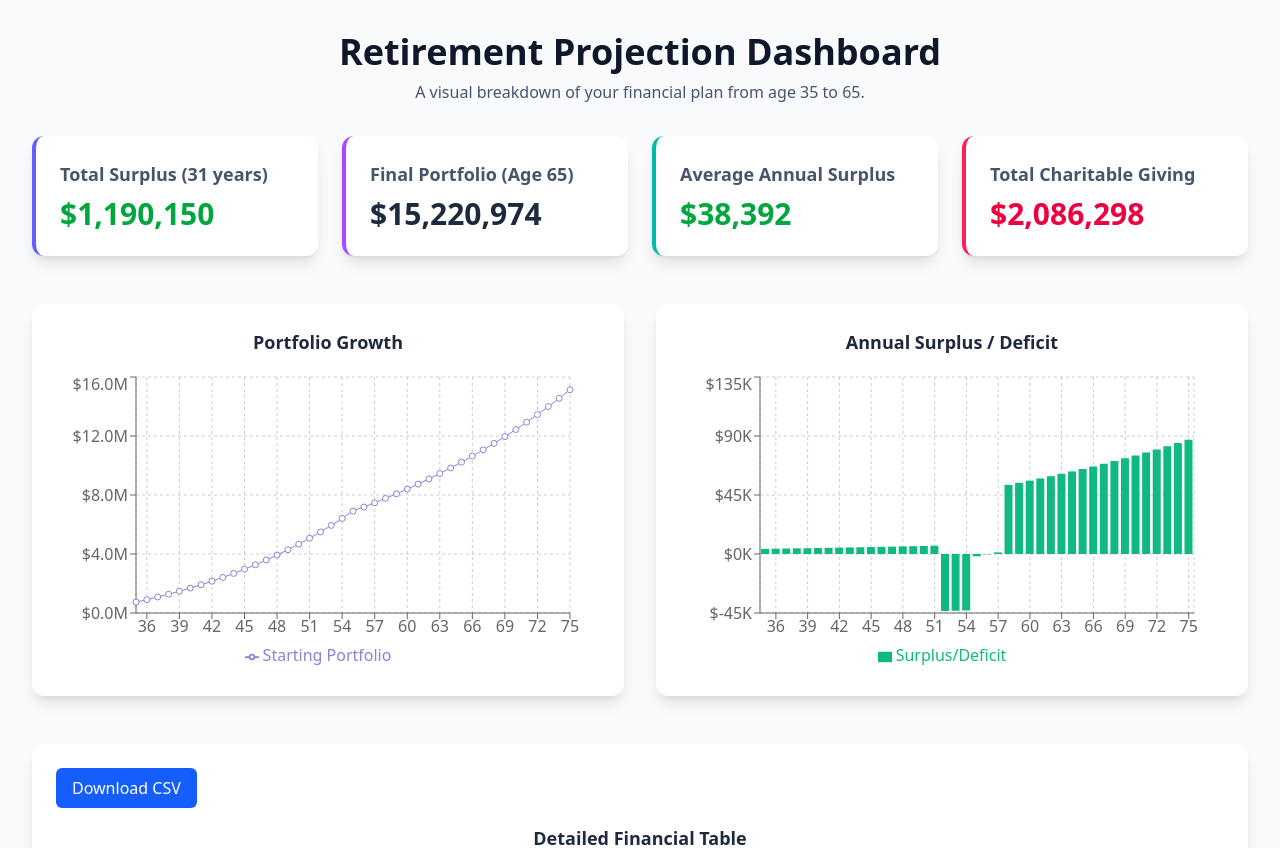
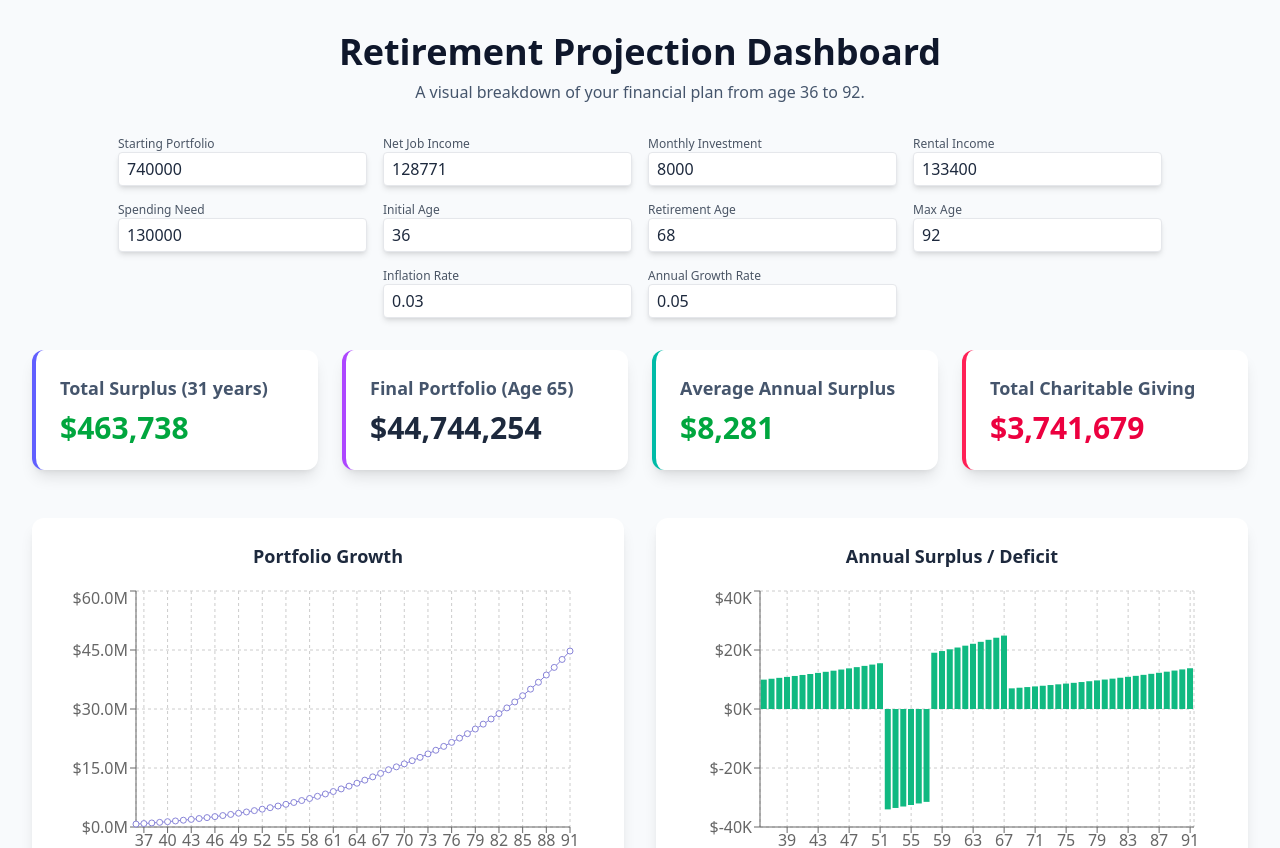
Before and after one commit to dwolner/retirement-projections, a React (Vite) app: page / in a window 1280 px wide. Shown: the top 848 px of the page. Built offline with nearby package versions, Linux system fonts and the light colour scheme.

Commit message:
added inputs for starting values

```diff
--- a/src/App.tsx
+++ b/src/App.tsx
@@ -1,5 +1,5 @@
 import { ArrowDown, ArrowUp } from "lucide-react";
-import React, { useState } from "react";
+import React, { useEffect, useState } from "react";
 import {
   Bar,
   BarChart,
@@ -25,23 +25,91 @@ const formatCurrency = (value: number) => {
 
 // Main App component
 export default function App() {
-  const initialData = {
-    age: 35,
-    startingPortfolio: 740000,
-    netJobIncome: 128771,
-    monthlyInvestment: 11000,
-    portfolioGrowth: 45400,
-    rentalIncome: 133400,
-    spendingNeed: 100000,
-    charitableGiving: 20000,
-    surplusDeficit: 0,
+  const [startingPortfolio, setStartingPortfolio] = useState(740000);
+  const [netJobIncome, setNetJobIncome] = useState(128771);
+  const [monthlyInvestment, setMonthlyInvestment] = useState(8000);
+  const [rentalIncome, setRentalIncome] = useState(133400);
+  const [spendingNeed, setSpendingNeed] = useState(130000);
+  const [initialAge, setInitialAge] = useState(36);
+  const [retirementAge, setRetirementAge] = useState(68);
+  const [maxAge, setMaxAge] = useState(92);
+  const [inflationRate, setInflationRate] = useState(0.03);
+  const [annualGrowthRate, setAnnualGrowthRate] = useState(0.05);
+
+  type DataRow = {
+    age: number;
+    startingPortfolio: number;
+    netJobIncome: number;
+    portfolioGrowth: number;
+    rentalIncome: number;
+    totalIncome: number;
+    spendingNeed: number;
+    charitableGiving: number;
+    investmentExpenses: number;
+    surplusDeficit: number;
   };
+  const [data, setData] = useState<DataRow[]>([]);
 
-  const initialAge = initialData.age;
-  const retirementAge = 55; // Assume retirement at age 54
-  const maxAge = 76;
-  const inflationRate = 0.03;
-  const annualGrowthRate = 0.04;
+  const totalSurplus = data.reduce((acc, curr) => acc + curr.surplusDeficit, 0);
+  const totalCharitableGiving = data.reduce(
+    (acc, curr) => acc + curr.charitableGiving,
+    0
+  );
+  const finalPortfolio = !data.length
+    ? 0
+    : data[data.length - 1].startingPortfolio +
+      data[data.length - 1].surplusDeficit;
+
+  type SortConfig = {
+    key: string | null;
+    direction: "ascending" | "descending";
+  };
+  const [sortConfig, setSortConfig] = useState<SortConfig>({
+    key: null,
+    direction: "ascending",
+  });
+
+  useEffect(() => {
+    setData(
+      Array.from({ length: maxAge - initialAge }, (_, i) => {
+        const age = initialAge + i;
+        const {
+          startingPortfolio,
+          netJobIncome,
+          portfolioGrowth,
+          rentalIncome,
+          totalIncome,
+          investmentExpenses,
+          spendingNeed,
+          charitableGiving,
+          surplusDeficit,
+        } = calculateSurplusDeficit(age);
+        return {
+          age,
+          startingPortfolio,
+          netJobIncome,
+          portfolioGrowth,
+          rentalIncome,
+          totalIncome,
+          investmentExpenses,
+          spendingNeed,
+          charitableGiving,
+          surplusDeficit,
+        };
+      })
+    );
+  }, [
+    startingPortfolio,
+    netJobIncome,
+    monthlyInvestment,
+    rentalIncome,
+    spendingNeed,
+    initialAge,
+    retirementAge,
+    maxAge,
+    inflationRate,
+    annualGrowthRate,
+  ]);
 
   // Define a function to calculate the charitable giving for each year based on the new plan
   const calculateCharitableGiving = (age: number) => {
@@ -50,20 +118,20 @@ export default function App() {
     // const yearsOfGrowth =
     //   age <= retirementAge ? age - initialAge : retirementAge - initialAge;
     // const growthRate = 1 + 0.04;
-    // return initialData.charitableGiving * Math.pow(growthRate, yearsOfGrowth);
+    // return charitableGiving * Math.pow(growthRate, yearsOfGrowth);
 
     // giving should be 10% of income
     const netJobIncome = calculateNetJobIncome(age);
     const rentalIncome = calculateRentalIncome(age);
     const totalIncome = netJobIncome + rentalIncome;
-    const percentage = age < retirementAge ? 0.1 : 0.2; // 10% before retirement, 5% after
+    const percentage = age < retirementAge ? 0.1 : 0.2;
     return totalIncome * percentage;
   };
 
   // Define a function to calculate the net job income with a 3% annual increase
   const calculateNetJobIncome = (age: number) => {
     // Starting net job income at age 35
-    const initialIncome = initialData.netJobIncome;
+    const initialIncome = netJobIncome;
     // 3% annual increase
     const growthRate = 1 + inflationRate;
     if (age < initialAge) return 0;
@@ -75,7 +143,6 @@ export default function App() {
 
   const calculateRentalIncome = (age: number) => {
     // Rental income increases by 3% annually
-    const rentalIncome = initialData.rentalIncome;
     const growthRate = 1 + inflationRate;
     if (age < initialAge) return rentalIncome;
     const yearsOfGrowth = age - initialAge;
@@ -84,15 +151,13 @@ export default function App() {
 
   const calculateSpendingNeed = (age: number) => {
     // Spending need starts at $150,000 at age 35 and increases by 3% annually
-    const initialSpendingNeed = initialData.spendingNeed;
     const growthRate = 1 + inflationRate;
-    if (age < initialAge) return initialSpendingNeed;
+    if (age < initialAge) return spendingNeed;
     const yearsOfGrowth = age - initialAge;
-    let spendingNeed =
-      initialSpendingNeed * Math.pow(growthRate, yearsOfGrowth);
+    let newSpendingNeed = spendingNeed * Math.pow(growthRate, yearsOfGrowth);
     //adjust spending need after retirement
     if (age >= retirementAge) {
-      spendingNeed *= 0.8; // Reduce spending need by 20% after retirement
+      newSpendingNeed *= 0.8; // Reduce spending need by 20% after retirement
     }
 
     // Adjust spending need for college costs
@@ -100,16 +165,16 @@ export default function App() {
     // add college costs to spending need
     const collegeCost = 50000; // Assume $50,000 per year for college
     if (age > 51 && age < 55) {
-      spendingNeed += collegeCost;
+      newSpendingNeed += collegeCost;
     }
     if (age > 54 && age < 58) {
-      spendingNeed += collegeCost;
+      newSpendingNeed += collegeCost;
     }
-    return spendingNeed;
+    return newSpendingNeed;
   };
 
   const calculateMonthlyInvestment = (age: number) => {
-    const initialInvestment = initialData.monthlyInvestment;
+    const initialInvestment = monthlyInvestment;
     const growthRate = 1 + inflationRate;
     if (age < initialAge) return initialInvestment;
     if (age >= retirementAge) {
@@ -124,7 +189,7 @@ export default function App() {
   };
 
   const calculatePortfolioGrowth = (age: number) => {
-    const initialPortfolio = initialData.startingPortfolio;
+    const initialPortfolio = startingPortfolio;
     const years = age - initialAge;
 
     let portfolioValue = initialPortfolio;
@@ -180,57 +245,6 @@ export default function App() {
       charitableGiving,
       surplusDeficit,
     };
-  };
-
-  const tableData = Array.from({ length: maxAge - initialAge }, (_, i) => {
-    const age = initialAge + i;
-    const {
-      startingPortfolio,
-      netJobIncome,
-      portfolioGrowth,
-      rentalIncome,
-      totalIncome,
-      investmentExpenses,
-      spendingNeed,
-      charitableGiving,
-      surplusDeficit,
-    } = calculateSurplusDeficit(age);
-    return {
-      age,
-      startingPortfolio,
-      netJobIncome,
-      portfolioGrowth,
-      rentalIncome,
-      totalIncome,
-      investmentExpenses,
-      spendingNeed,
-      charitableGiving,
-      surplusDeficit,
-    };
-  });
-
-  const [data, setData] = useState(tableData);
-
-  type SortConfig = {
-    key: string | null;
-    direction: "ascending" | "descending";
-  };
-  const [sortConfig, setSortConfig] = useState<SortConfig>({
-    key: null,
-    direction: "ascending",
-  });
-
-  type DataRow = {
-    age: number;
-    startingPortfolio: number;
-    netJobIncome: number;
-    portfolioGrowth: number;
-    rentalIncome: number;
-    totalIncome: number;
-    spendingNeed: number;
-    charitableGiving: number;
-    investmentExpenses: number;
-    surplusDeficit: number;
   };
 
   // export tableData to csv
@@ -298,26 +312,124 @@ export default function App() {
 
   // Dashboard component
   const Dashboard = () => {
-    const totalSurplus = data.reduce(
-      (acc, curr) => acc + curr.surplusDeficit,
-      0
-    );
-    const totalCharitableGiving = data.reduce(
-      (acc, curr) => acc + curr.charitableGiving,
-      0
-    );
-    const finalPortfolio =
-      data[data.length - 1].startingPortfolio +
-      data[data.length - 1].surplusDeficit;
-
     return (
       <div className="p-4 sm:p-8 bg-slate-50 min-h-screen text-slate-800 font-sans">
         <h1 className="text-3xl sm:text-4xl font-bold mb-2 text-center text-slate-900">
           Retirement Projection Dashboard
         </h1>
         <p className="text-center text-slate-600 mb-8">
-          A visual breakdown of your financial plan from age 35 to 65.
+          A visual breakdown of your financial plan from age {initialAge} to{" "}
+          {maxAge}.
         </p>
+
+        <div className="flex flex-wrap gap-4 justify-center mb-8">
+          <div>
+            <label className="block text-xs text-gray-600">
+              Starting Portfolio
+            </label>
+            <input
+              type="number"
+              className="border-gray-200 border rounded px-2 py-1 bg-white w-full shadow-md"
+              value={startingPortfolio}
+              onChange={(e) => setStartingPortfolio(Number(e.target.value))}
+            />
+          </div>
+          <div>
+            <label className="block text-xs text-gray-600">
+              Net Job Income
+            </label>
+            <input
+              type="number"
+              className="border-gray-200 border rounded px-2 py-1 bg-white w-full shadow-md"
+              value={netJobIncome}
+              onChange={(e) => setNetJobIncome(Number(e.target.value))}
+            />
+          </div>
+          <div>
+            <label className="block text-xs text-gray-600">
+              Monthly Investment
+            </label>
+            <input
+              type="number"
+              step="100"
+              className="border-gray-200 border rounded px-2 py-1 bg-white w-full shadow-md"
+              value={monthlyInvestment}
+              onChange={(e) => setMonthlyInvestment(Number(e.target.value))}
+            />
+          </div>
+          <div>
+            <label className="block text-xs text-gray-600">Rental Income</label>
+            <input
+              type="number"
+              className="border-gray-200 border rounded px-2 py-1 bg-white w-full shadow-md"
+              value={rentalIncome}
+              onChange={(e) => setRentalIncome(Number(e.target.value))}
+            />
+          </div>
+          <div>
+            <label className="block text-xs text-gray-600">Spending Need</label>
+            <input
+              type="number"
+              step="1000"
+              className="border-gray-200 border rounded px-2 py-1 bg-white w-full shadow-md"
+              value={spendingNeed}
+              onChange={(e) => setSpendingNeed(Number(e.target.value))}
+            />
+          </div>
+          <div>
+            <label className="block text-xs text-gray-600">Initial Age</label>
+            <input
+              type="number"
+              className="border-gray-200 border rounded px-2 py-1 bg-white w-full shadow-md"
+              value={initialAge}
+              onChange={(e) => setInitialAge(Number(e.target.value))}
+            />
+          </div>
+          <div>
+            <label className="block text-xs text-gray-600">
+              Retirement Age
+            </label>
+            <input
+              type="number"
+              className="border-gray-200 border rounded px-2 py-1 bg-white w-full shadow-md"
+              value={retirementAge}
+              onChange={(e) => setRetirementAge(Number(e.target.value))}
+            />
+          </div>
+          <div>
+            <label className="block text-xs text-gray-600">Max Age</label>
+            <input
+              type="number"
+              className="border-gray-200 border rounded px-2 py-1 bg-white w-full shadow-md"
+              value={maxAge}
+              onChange={(e) => setMaxAge(Number(e.target.value))}
+            />
+          </div>
+          <div>
+            <label className="block text-xs text-gray-600">
+              Inflation Rate
+            </label>
+            <input
+              type="number"
+              step="0.01"
+              className="border-gray-200 border rounded px-2 py-1 bg-white w-full shadow-md"
+              value={inflationRate}
+              onChange={(e) => setInflationRate(Number(e.target.value))}
+            />
+          </div>
+          <div>
+            <label className="block text-xs text-gray-600">
+              Annual Growth Rate
+            </label>
+            <input
+              type="number"
+              step="0.01"
+              className="border-gray-200 border rounded px-2 py-1 bg-white w-full shadow-md"
+              value={annualGrowthRate}
+              onChange={(e) => setAnnualGrowthRate(Number(e.target.value))}
+            />
+          </div>
+        </div>
 
         {/* Summary Cards */}
         <div className="grid grid-cols-1 md:grid-cols-2 lg:grid-cols-4 gap-6 mb-12">
@@ -342,7 +454,7 @@ export default function App() {
               Average Annual Surplus
             </h3>
             <p className="text-3xl font-bold text-green-600">
-              {formatCurrency(totalSurplus / 31)}
+              {formatCurrency(totalSurplus / (maxAge - initialAge))}
             </p>
           </div>
           <div className="bg-white rounded-xl shadow-lg p-6 border-l-4 border-rose-500">
```
